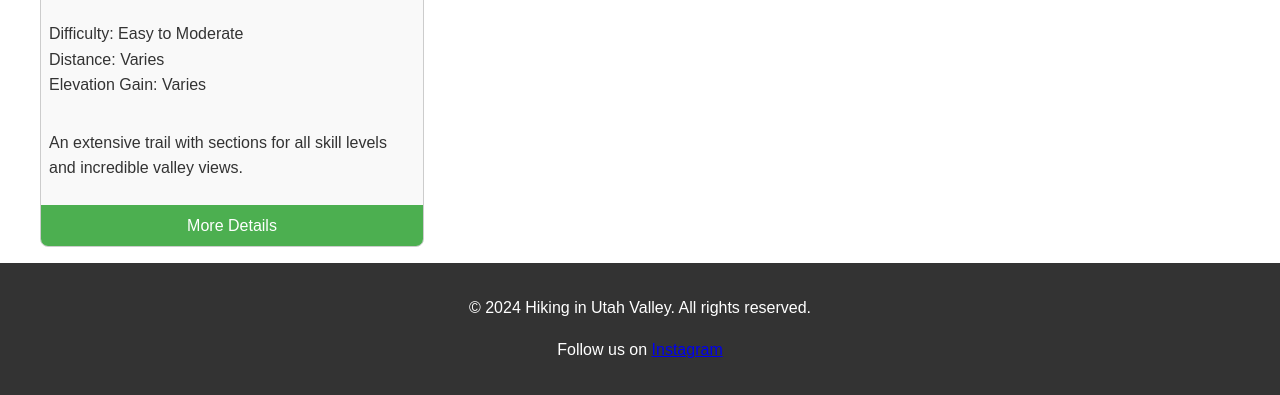
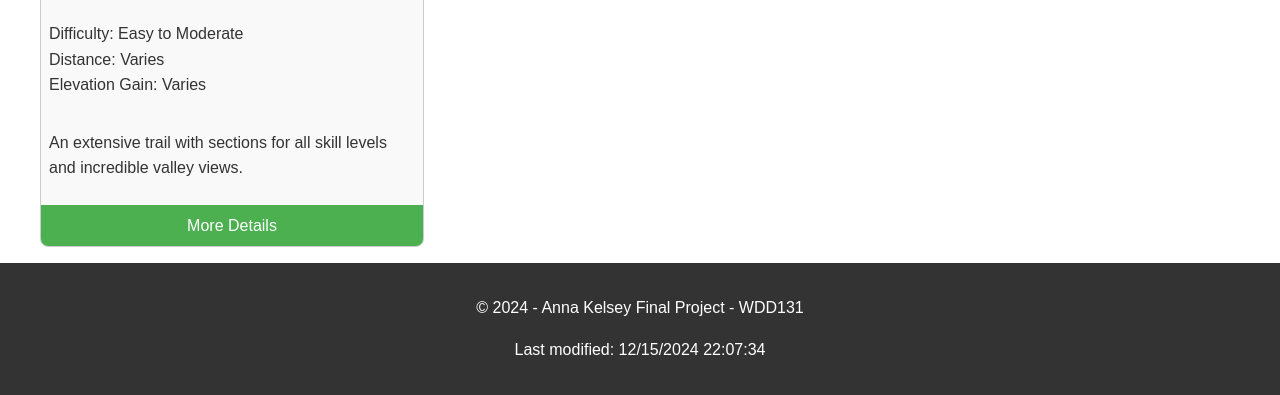
Before and after one commit to annakelsey1/wdd131, a plain HTML site: page project/hikingtrails.html in a window 1280 px wide. Shown: the part 727-1122 px from the top of the page. Drawn offline with Linux system fonts and the light colour scheme.

Commit message:
adding all the footer stuff, updated across the board

```diff
--- a/project/hikingtrails.html
+++ b/project/hikingtrails.html
@@ -7,6 +7,7 @@
     <meta name="author" content="Anna Kelsey">
     <title>Hiking Trails - Hiking in Utah Valley</title>
     <link rel="stylesheet" href="styles/hikingtrails.css">
+    <script src="scripts/hikingtrails.js" defer></script>
 </head>
 <body>
     <header>
@@ -63,8 +64,8 @@
     </main>
 
     <footer>
-        <p>&copy; 2024 Hiking in Utah Valley. All rights reserved.</p>
-        <p>Follow us on <a href="https://www.instagram.com">Instagram</a></p>
+        <p>&copy; <span id="current-year"></span> - Anna Kelsey Final Project - WDD131</p>
+        <p id="lastModified"></p>
     </footer>
 </body>
 </html>
--- a/project/scripts/hikingtrails.js
+++ b/project/scripts/hikingtrails.js
@@ -0,0 +1,2 @@
+document.getElementById("current-year").textContent = new Date().getFullYear();
+document.getElementById("lastModified").textContent = "Last modified: " + document.lastModified;
--- a/project/scripts/tips.js
+++ b/project/scripts/tips.js
@@ -0,0 +1,2 @@
+document.getElementById("current-year").textContent = new Date().getFullYear();
+document.getElementById("lastModified").textContent = "Last modified: " + document.lastModified;
```
Also changed, not shown: project/tips.html (+3 -2 lines).
